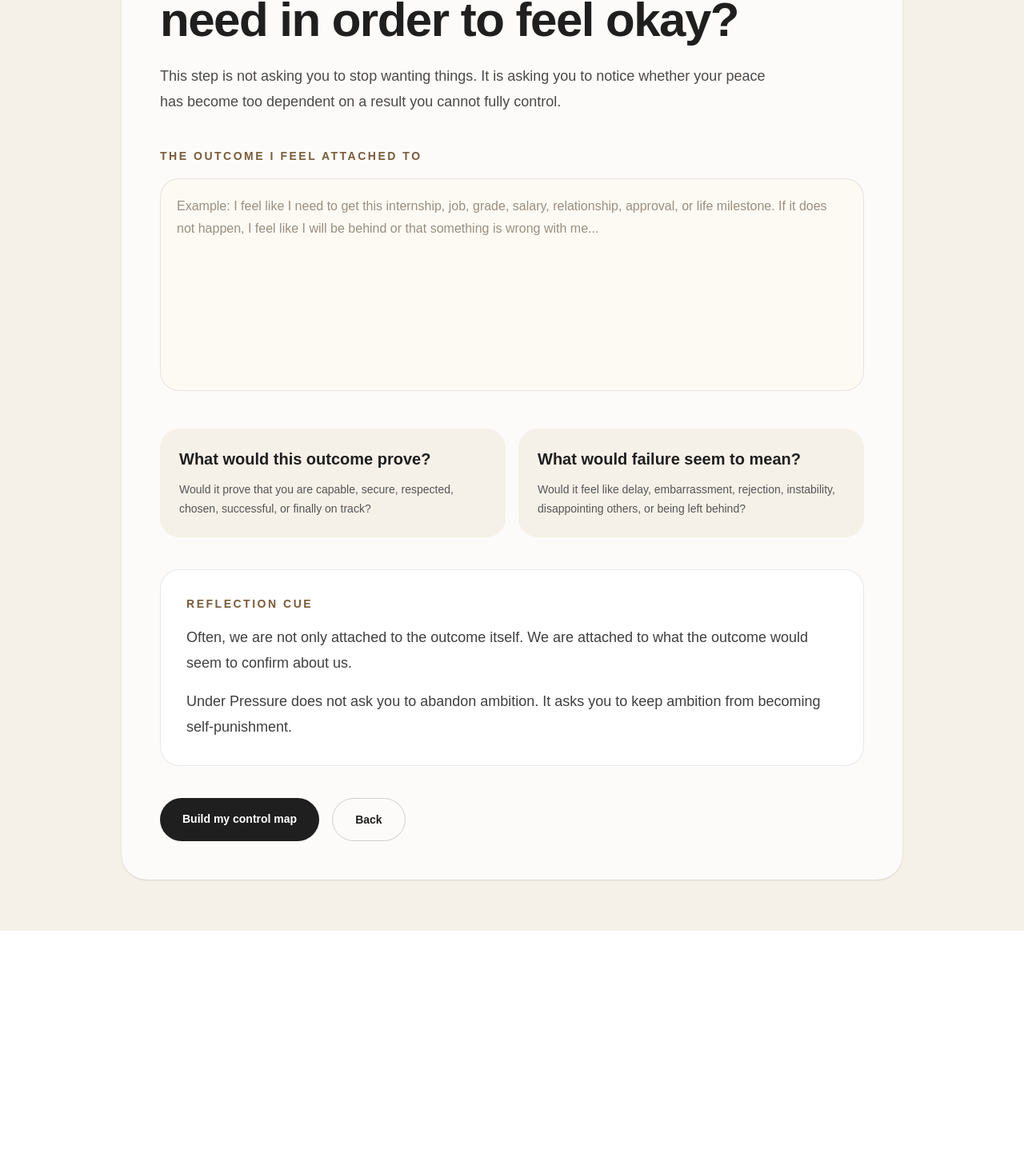
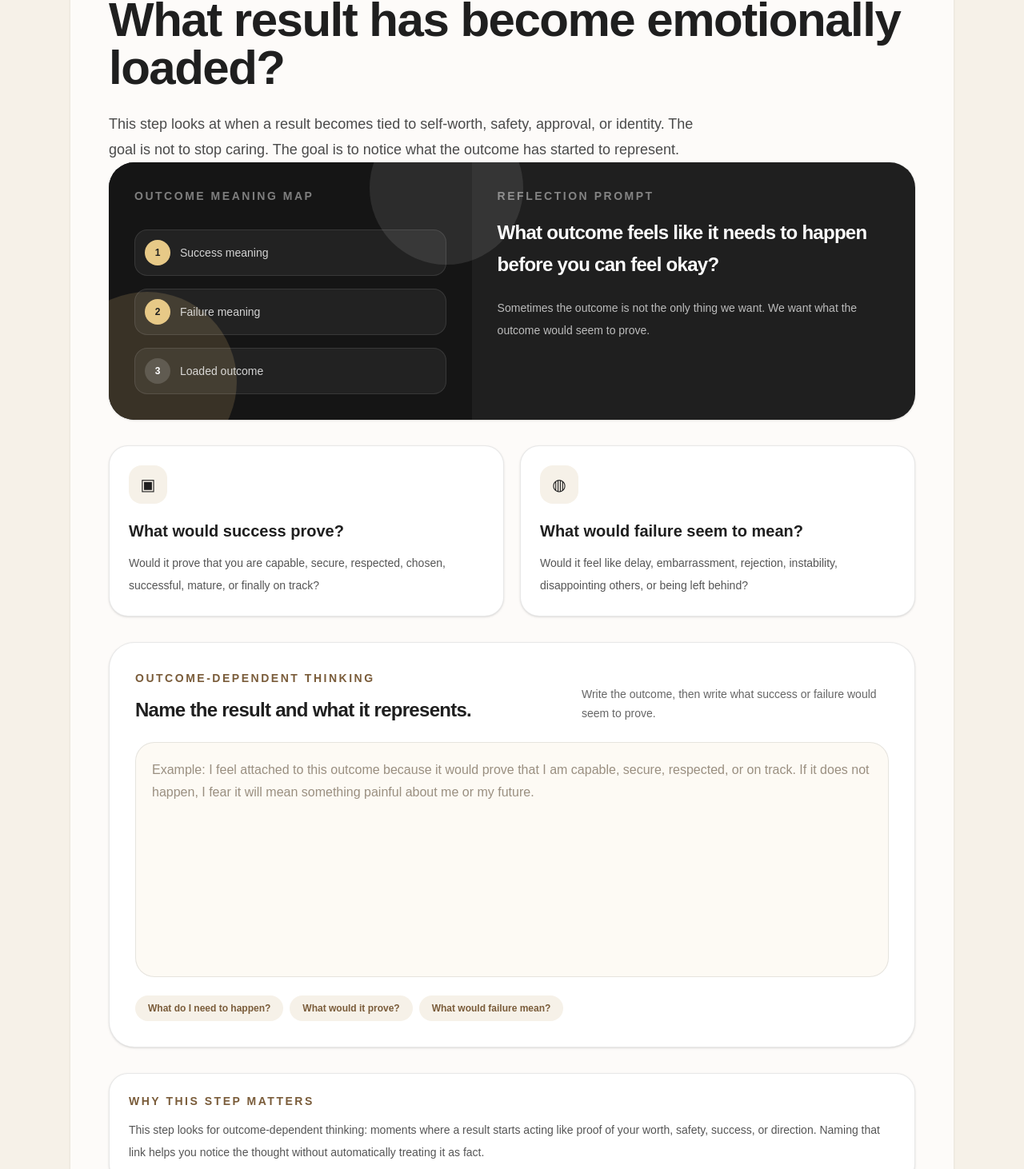
Before and after one commit to diegouriber/under-pressure, a Next.js app: page /attachment in a window 1280 px wide. Shown: the part 213-1675 px from the top of the page at 80% size. Before the commit the page ends 1377 px from the top, so only its background shows below. Built offline with nearby package versions, Linux system fonts and the light colour scheme.

Commit message:
Refine context pressure and outcome-dependent pages

```diff
--- a/app/attachment/page.tsx
+++ b/app/attachment/page.tsx
@@ -1,93 +1,313 @@
+"use client";
+
+import Link from "next/link";
+import { useEffect, useState } from "react";
+import FlowShell from "../components/FlowShell";
+import {
+  loadSession,
+  saveSession,
+  type UnderPressureSession,
+} from "@/lib/underPressureEngine";
+
 export default function AttachmentPage() {
+  const [session, setSession] = useState<UnderPressureSession | null>(null);
+
+  useEffect(() => {
+    setSession(loadSession());
+  }, []);
+
+  if (!session) {
     return (
-    <main className="min-h-screen bg-[#f6f1e8] text-[#1f1f1f]">
-      <section className="mx-auto flex min-h-screen max-w-5xl flex-col justify-center px-6 py-16">
-        <div className="rounded-[2rem] bg-white/75 p-8 shadow-sm md:p-12">
-          <p className="mb-4 text-sm font-semibold uppercase tracking-[0.25em] text-[#7a5c3a]">
-            Step 4 · Outcome Attachment Audit
+      <main className="min-h-screen bg-[#fdfaf4] px-6 py-10 text-[#1f1f1f]">
+        <div className="mx-auto max-w-3xl rounded-3xl bg-white p-8 shadow-sm">
+          <p className="text-sm text-[#555]">Loading reflection...</p>
+        </div>
+      </main>
+    );
+  }
+
+  function updateAttachmentText(attachmentText: string) {
+    if (!session) return;
+
+    const nextSession = {
+      ...session,
+      attachmentText,
+    };
+
+    setSession(nextSession);
+    saveSession(nextSession);
+  }
+
+  const canContinue = session.attachmentText.trim().length >= 15;
+
+  const title = session.name
+    ? `${session.name}, what result has become emotionally loaded?`
+    : "What result has become emotionally loaded?";
+
+  const prompt = buildAttachmentPrompt(session);
+  const placeholder = buildAttachmentPlaceholder(session);
+
+  return (
+    <FlowShell
+      eyebrow="Outcome-dependent thinking"
+      title={title}
+      description="This step looks at when a result becomes tied to self-worth, safety, approval, or identity. The goal is not to stop caring. The goal is to notice what the outcome has started to represent."
+      step={6}
+      totalSteps={8}
+    >
+      <div className="space-y-8">
+        <section className="overflow-hidden rounded-[2rem] bg-[#1f1f1f] text-white shadow-sm">
+          <div className="grid gap-0 md:grid-cols-[0.9fr_1.1fr]">
+            <div className="relative min-h-[260px] bg-[#151515] p-6 md:p-8">
+              <div className="absolute -right-16 -top-16 h-48 w-48 rounded-full bg-white/10" />
+              <div className="absolute -bottom-16 -left-16 h-56 w-56 rounded-full bg-[#c9a66b]/20" />
+
+              <div className="relative z-10">
+                <p className="text-sm font-semibold uppercase tracking-[0.18em] text-white/45">
+                  Outcome meaning map
                 </p>
 
-          <h1 className="text-4xl font-semibold tracking-tight md:text-6xl">
-            What outcome do you feel you need in order to feel okay?
-          </h1>
+                <div className="mt-8 space-y-4">
+                  <AttachmentNode number="1" label="Success meaning" active />
+                  <AttachmentNode number="2" label="Failure meaning" active />
+                  <AttachmentNode number="3" label="Loaded outcome" />
+                </div>
+              </div>
+            </div>
 
-          <p className="mt-6 max-w-3xl text-lg leading-8 text-[#4a4a4a]">
-            This step is not asking you to stop wanting things. It is asking you
-            to notice whether your peace has become too dependent on a result
-            you cannot fully control.
+            <div className="p-6 md:p-8">
+              <p className="text-sm font-semibold uppercase tracking-[0.18em] text-white/45">
+                Reflection prompt
               </p>
 
-          <div className="mt-10">
-            <label
-              htmlFor="attachment"
-              className="text-sm font-semibold uppercase tracking-[0.18em] text-[#7a5c3a]"
-            >
-              The outcome I feel attached to
+              <h2 className="mt-4 text-2xl font-semibold leading-10 tracking-[-0.03em]">
+                {prompt}
+              </h2>
+
+              <p className="mt-5 text-sm leading-7 text-white/70">
+                Sometimes the outcome is not the only thing we want. We want
+                what the outcome would seem to prove.
+              </p>
+            </div>
+          </div>
+        </section>
+
+        <section className="grid gap-5 md:grid-cols-2">
+          <InsightCard
+            icon="▣"
+            title="What would success prove?"
+            text="Would it prove that you are capable, secure, respected, chosen, successful, mature, or finally on track?"
+          />
+
+          <InsightCard
+            icon="◍"
+            title="What would failure seem to mean?"
+            text="Would it feel like delay, embarrassment, rejection, instability, disappointing others, or being left behind?"
+          />
+        </section>
+
+        <section className="rounded-[2rem] border border-[#1f1f1f]/10 bg-white p-6 shadow-sm md:p-8">
+          <div className="flex flex-col gap-3 md:flex-row md:items-end md:justify-between">
+            <div>
+              <label className="text-sm font-semibold uppercase tracking-[0.18em] text-[#7a5c3a]">
+                Outcome-dependent thinking
               </label>
 
-            <textarea
-              id="attachment"
-              rows={8}
-              placeholder="Example: I feel like I need to get this internship, job, grade, salary, relationship, approval, or life milestone. If it does not happen, I feel like I will be behind or that something is wrong with me..."
-              className="mt-4 w-full resize-none rounded-3xl border border-[#1f1f1f]/10 bg-[#fdfaf4] p-5 text-base leading-7 outline-none transition placeholder:text-[#9a8f80] focus:border-[#7a5c3a]"
-            />
+              <h2 className="mt-3 text-2xl font-semibold tracking-[-0.03em] text-[#1f1f1f]">
+                Name the result and what it represents.
+              </h2>
             </div>
 
-          <div className="mt-10 grid gap-4 md:grid-cols-2">
-            <div className="rounded-3xl bg-[#f6f1e8] p-6">
-              <h2 className="text-xl font-semibold">
-                What would this outcome prove?
-              </h2>
-              <p className="mt-3 text-sm leading-6 text-[#555]">
-                Would it prove that you are capable, secure, respected, chosen,
-                successful, or finally on track?
+            <p className="max-w-sm text-sm leading-6 text-[#666]">
+              Write the outcome, then write what success or failure would seem
+              to prove.
             </p>
           </div>
 
-            <div className="rounded-3xl bg-[#f6f1e8] p-6">
-              <h2 className="text-xl font-semibold">
-                What would failure seem to mean?
-              </h2>
-              <p className="mt-3 text-sm leading-6 text-[#555]">
-                Would it feel like delay, embarrassment, rejection, instability,
-                disappointing others, or being left behind?
+          <textarea
+            rows={9}
+            value={session.attachmentText}
+            onChange={(event) => updateAttachmentText(event.target.value)}
+            placeholder={placeholder}
+            className="mt-6 w-full resize-none rounded-3xl border border-[#1f1f1f]/10 bg-[#fdfaf4] p-5 text-base leading-7 text-[#1f1f1f] outline-none transition placeholder:text-[#9a8f80] focus:border-[#7a5c3a]"
+          />
+
+          <div className="mt-4 flex flex-wrap gap-2">
+            <CueChip text="What do I need to happen?" />
+            <CueChip text="What would it prove?" />
+            <CueChip text="What would failure mean?" />
+          </div>
+        </section>
+
+        <section className="rounded-3xl border border-[#1f1f1f]/10 bg-white p-6 shadow-sm">
+          <p className="text-sm font-semibold uppercase tracking-[0.18em] text-[#7a5c3a]">
+            Why this step matters
           </p>
-            </div>
-          </div>
 
-          <div className="mt-10 rounded-3xl border border-[#1f1f1f]/10 bg-white p-6 md:p-8">
+          <p className="mt-3 text-sm leading-7 text-[#555]">
+            This step looks for outcome-dependent thinking: moments where a
+            result starts acting like proof of your worth, safety, success, or
+            direction. Naming that link helps you notice the thought without
+            automatically treating it as fact.
+          </p>
+        </section>
+
+        <section className="rounded-3xl bg-[#f6f1e8] p-6 md:p-8">
           <p className="text-sm font-semibold uppercase tracking-[0.18em] text-[#7a5c3a]">
-              Reflection cue
+            Keep the distinction clear
           </p>
 
           <p className="mt-4 text-lg leading-8 text-[#3f3f3f]">
-              Often, we are not only attached to the outcome itself. We are
-              attached to what the outcome would seem to confirm about us.
+            The app is not asking you to stop wanting the result. It is asking
+            you to notice when the result starts deciding too much about your
+            emotional state or self-worth.
           </p>
+        </section>
 
-            <p className="mt-4 text-lg leading-8 text-[#3f3f3f]">
-              Under Pressure does not ask you to abandon ambition. It asks you
-              to keep ambition from becoming self-punishment.
-            </p>
-          </div>
-
-          <div className="mt-10 flex flex-col gap-4 sm:flex-row">
-            <a
+        <div className="flex flex-col gap-4 sm:flex-row">
+          {canContinue ? (
+            <Link
               href="/control-map"
               className="rounded-full bg-[#1f1f1f] px-7 py-4 text-center text-sm font-semibold text-white transition hover:opacity-90"
             >
               Build my control map
-            </a>
+            </Link>
+          ) : (
+            <button
+              type="button"
+              disabled
+              className="cursor-not-allowed rounded-full bg-[#1f1f1f]/40 px-7 py-4 text-center text-sm font-semibold text-white"
+            >
+              Write a little more to continue
+            </button>
+          )}
 
-            <a
+          <Link
             href="/summary"
-              className="rounded-full border border-[#1f1f1f]/20 px-7 py-4 text-center text-sm font-semibold transition hover:bg-[#f6f1e8]"
+            className="rounded-full border border-[#1f1f1f]/20 px-7 py-4 text-center text-sm font-semibold text-[#1f1f1f] transition hover:bg-[#f6f1e8]"
           >
             Back
-            </a>
+          </Link>
         </div>
       </div>
-      </section>
-    </main>
+    </FlowShell>
   );
 }
+
+function AttachmentNode({
+  number,
+  label,
+  active,
+}: {
+  number: string;
+  label: string;
+  active?: boolean;
+}) {
+  return (
+    <div className="flex items-center gap-3 rounded-2xl border border-white/10 bg-white/[0.06] p-3">
+      <div
+        className={`flex h-8 w-8 items-center justify-center rounded-full text-xs font-semibold ${
+          active ? "bg-[#e7c987] text-[#1f1f1f]" : "bg-white/15 text-white"
+        }`}
+      >
+        {number}
+      </div>
+
+      <p className="text-sm font-medium text-white/80">{label}</p>
+    </div>
+  );
+}
+
+function CueChip({ text }: { text: string }) {
+  return (
+    <span className="rounded-full bg-[#f6f1e8] px-4 py-2 text-xs font-semibold text-[#7a5c3a]">
+      {text}
+    </span>
+  );
+}
+
+function InsightCard({
+  icon,
+  title,
+  text,
+}: {
+  icon: string;
+  title: string;
+  text: string;
+}) {
+  return (
+    <div className="rounded-3xl border border-[#1f1f1f]/10 bg-white p-6 shadow-sm">
+      <div className="flex h-12 w-12 items-center justify-center rounded-2xl bg-[#f6f1e8] text-xl text-[#1f1f1f]">
+        {icon}
+      </div>
+
+      <h2 className="mt-5 text-xl font-semibold text-[#1f1f1f]">{title}</h2>
+
+      <p className="mt-3 text-sm leading-7 text-[#555]">{text}</p>
+    </div>
+  );
+}
+
+function buildAttachmentPrompt(session: UnderPressureSession) {
+  const domain = session.pressureDomain;
+
+  if (domain === "School / academic performance") {
+    return "What grade, result, acceptance, or academic proof has started to feel like a verdict?";
+  }
+
+  if (domain === "Career / work") {
+    return "What career result feels like it would prove you are finally on track?";
+  }
+
+  if (domain === "Money / financial stability") {
+    return "What financial outcome feels necessary before you can feel safe?";
+  }
+
+  if (domain === "Family expectations") {
+    return "What result would make you feel like you have not disappointed the people who expect a lot from you?";
+  }
+
+  if (domain === "Social comparison") {
+    return "What result would make you feel like you are no longer behind other people?";
+  }
+
+  if (domain === "Relationships") {
+    return "What relationship outcome feels like it would prove you are wanted, chosen, or secure?";
+  }
+
+  if (domain === "Health / energy") {
+    return "What change in your body, energy, or routine feels necessary before you can feel okay?";
+  }
+
+  if (domain === "Future uncertainty") {
+    return "What future outcome are you trying to guarantee before you allow yourself to breathe?";
+  }
+
+  return "What outcome feels like it needs to happen before you can feel okay?";
+}
+
+function buildAttachmentPlaceholder(session: UnderPressureSession) {
+  const domain = session.pressureDomain;
+
+  if (domain === "Family expectations") {
+    return "Example: I feel attached to being seen as successful and making my family proud. If I perform well, it would prove that their expectations were right. If I struggle, I fear it will seem like I disappointed everyone who believed in me.";
+  }
+
+  if (domain === "School / academic performance") {
+    return "Example: I feel attached to getting excellent grades because it would prove I am capable and on track. If I do not perform well, I fear it will mean I am falling behind or not good enough.";
+  }
+
+  if (domain === "Career / work") {
+    return "Example: I feel attached to getting a strong job or career result because it would prove I am moving forward. If it does not happen, I fear it means I am behind or not as capable as I thought.";
+  }
+
+  if (domain === "Money / financial stability") {
+    return "Example: I feel attached to reaching financial stability because it would make me feel safe. If I do not get there soon, I fear it means I am unstable, irresponsible, or at risk.";
+  }
+
+  if (domain === "Social comparison") {
+    return "Example: I feel attached to catching up with people around me. If I do not reach a certain level soon, I fear it means I am behind in life.";
+  }
+
+  return "Example: I feel attached to this outcome because it would prove that I am capable, secure, respected, or on track. If it does not happen, I fear it will mean something painful about me or my future.";
+}
```
Lines whose indentation alone changed are shown as unchanged.
